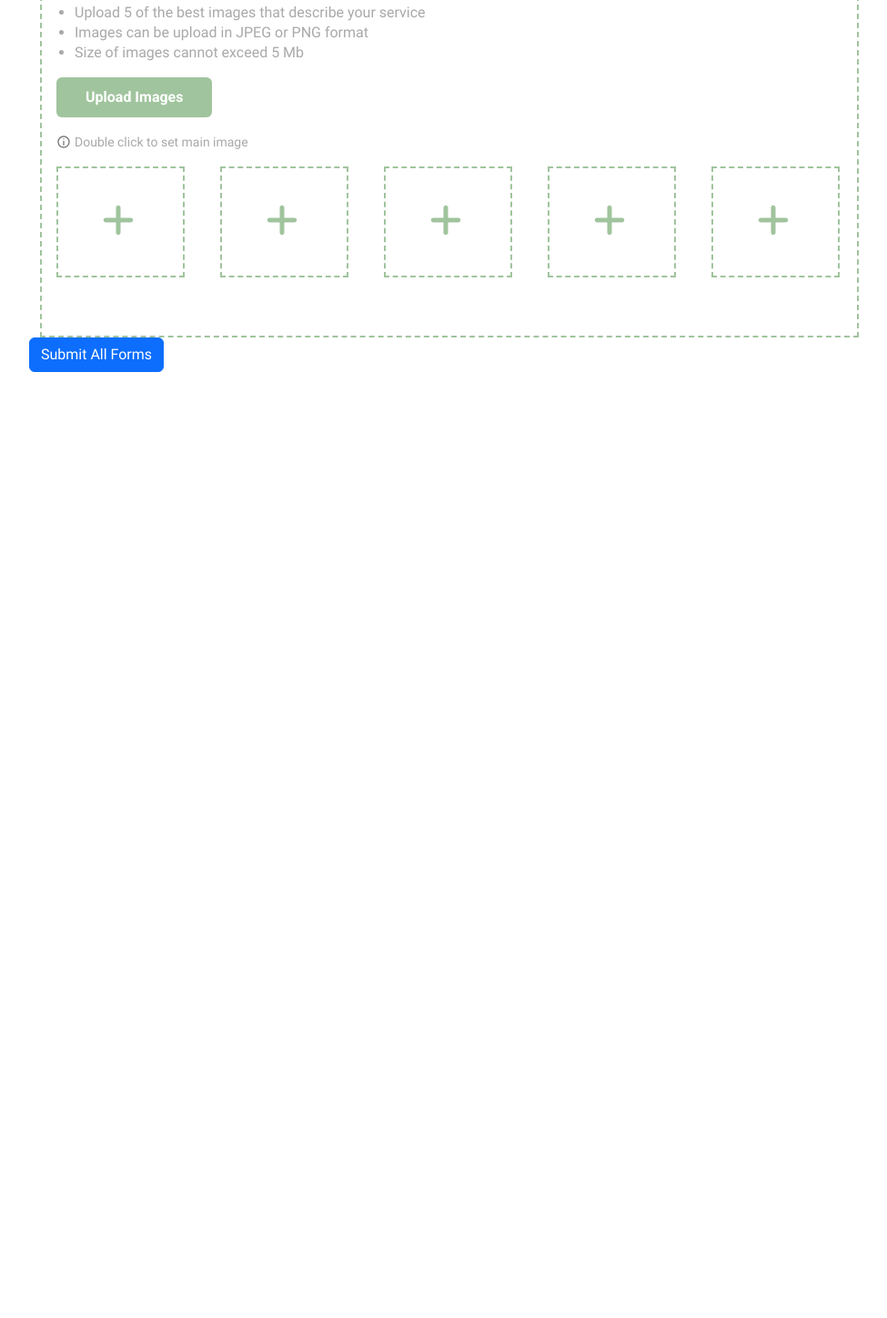
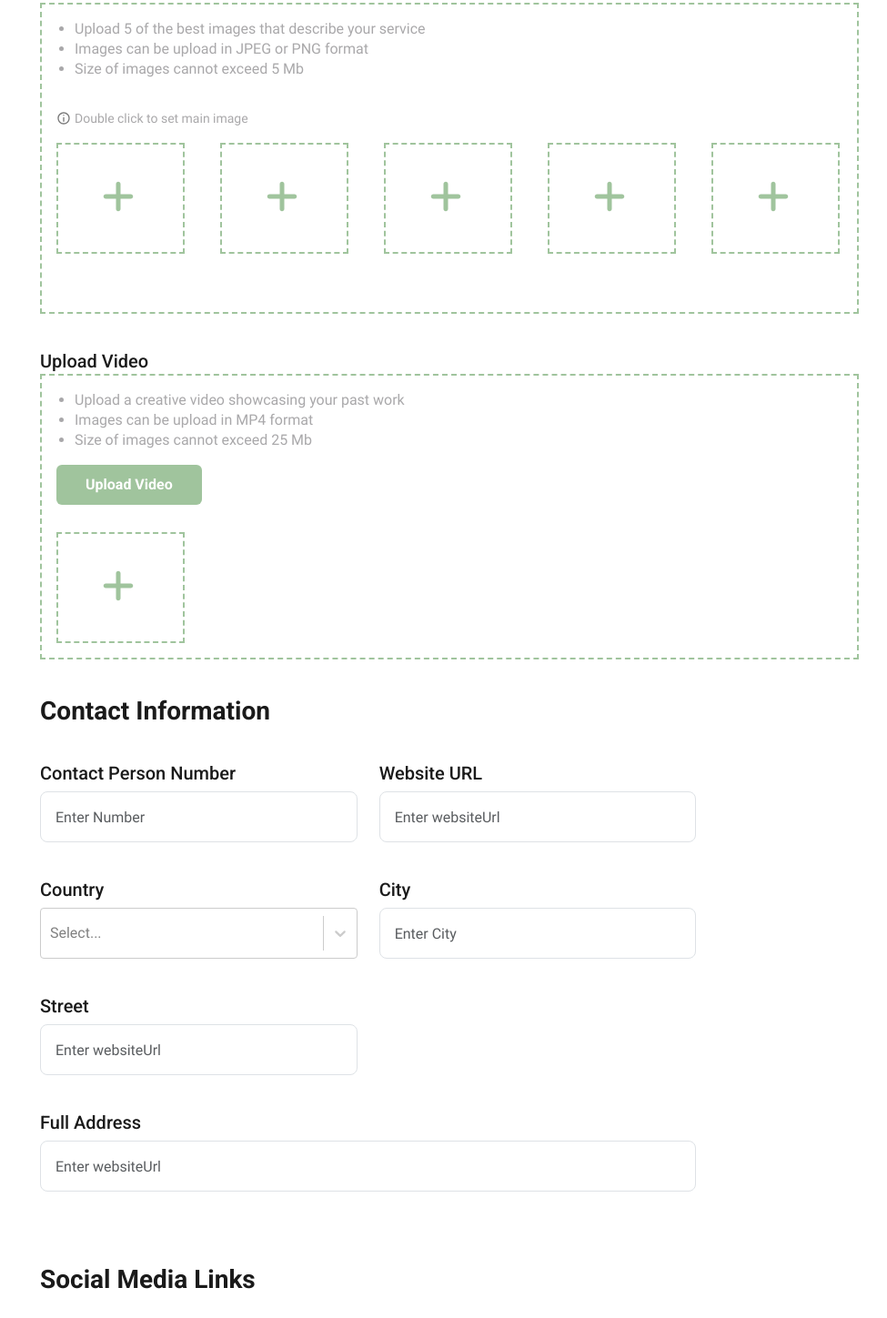
Before and after one commit to nob786/vendorapp, a React (Vite) app in the folder client/: page /post-ad in a window 1280 px wide. Shown: the part 1330-2779 px from the top of the page at 91% size, without its empty margins (118-1093 px from the left). Before the commit the page ends 1839 px from the top, so only its background shows below. Built offline with nearby package versions, Linux system fonts and the light colour scheme.

Commit message:
form with validations and country dropdown

```diff
--- a/client/src/components/ImageUploader/ImageUploader.jsx
+++ b/client/src/components/ImageUploader/ImageUploader.jsx
@@ -9,8 +9,10 @@ import {
 import InfoIcon from "../../assets/images/gg_info.svg";
 import "./ImageUploader.css";
 
-function ImageUploader() {
+function ImageUploader({ setparentImagesUploadedImages, imagesError, setImagesError }) {
   const [images, setImages] = useState(Array(5).fill(null));
+
+  console.log("imagesError imagesError imagesError", imagesError);
 
   const handleImagesUpload = (event, image) => {
     console.log({ images });
@@ -29,7 +31,9 @@ function ImageUploader() {
       };
       setImages(updatedImages);
     };
-
+    console.log("updatedImages inside image component", updatedImages);
+    setImagesError(false);
+    setparentImagesUploadedImages(updatedImages);
     reader.readAsDataURL(uploadedImage);
   };
 
@@ -37,11 +41,15 @@ function ImageUploader() {
     const updatedImages = [...images];
     updatedImages[index] = null;
     setImages(updatedImages);
+    setparentImagesUploadedImages(updatedImages);
   };
 
   return (
     <Container fluid style={{ marginTop: "30px" }}>
       <div className="roboto-medium-20px-body1" style={{ marginBottom: "25px" }}>Upload Images</div>
+
+      {imagesError
+        && <span className="text-danger">Atleast 1 photo is Required</span>}
       <div style={{ maxWidth: "900px", border: "2px dashed #A0C49D", padding: "16px" }}>
 
         <ul style={{ paddingLeft: "20px" }}>
@@ -59,14 +67,14 @@ function ImageUploader() {
           </li>
         </ul>
 
-        <Button
+        {/* <Button
           type="button"
           className="btn btn-success roboto-semi-bold-16px-information"
           style={{ paddingLeft: "2.5rem", paddingRight: "2.5rem", height: "44px" }}
           onClick={handleImagesUpload}
         >
           Upload Images
-        </Button>
+        </Button> */}
 
         <div className="d-flex align-items-center">
           <img
@@ -83,7 +91,7 @@ function ImageUploader() {
               <div className="mb-5">
                 {image !== null ? (
                   <div style={{
-                    position: "relative", border: "2px solid red", width: "145px", height: "126px",
+                    position: "relative", border: "2px dotted #386C34", width: "145px", height: "126px",
                   }}
                   >
                     <img
--- a/client/src/components/VideoUploader/VideoUploader.jsx
+++ b/client/src/components/VideoUploader/VideoUploader.jsx
@@ -3,7 +3,7 @@ import { FontAwesomeIcon } from "@fortawesome/react-fontawesome";
 import React, { useState } from "react";
 import { Button, Container } from "react-bootstrap";
 
-function VideoUploader() {
+function VideoUploader({ setparentVideoUploaded }) {
   const [video, setVideo] = useState(null);
 
   const handleVideoUpload = (event) => {
@@ -18,7 +18,8 @@ function VideoUploader() {
           previewURL: reader.result,
         });
       };
-
+      setparentVideoUploaded(uploadedVideo);
+      console.log("uploadedVideo", uploadedVideo);
       reader.readAsDataURL(uploadedVideo);
     } else {
       // Handle video size error
--- a/client/src/views/PostAd/ContactInformationForm.jsx
+++ b/client/src/views/PostAd/ContactInformationForm.jsx
@@ -2,10 +2,40 @@ import React from "react";
 import {
   Button, Col, Container, Form, Modal, Row,
 } from "react-bootstrap";
+import Select from "react-select";
+
+const countries = [
+  "Alba", "Arad", "Arges", "Bacau", "Bihor", "Bistrita-Nasaud",
+  "Botosani", "Braila", "Brasov", "Buzau", "Calarasi",
+  "Caras-Severin", "Cluj", "Constanta", "Covasna", "Dambovita",
+  "Dolj", "Galati", "Giurgiu", "Gorj", "Harghita",
+  "Hunedoara", "Ialomita", "Iasi", "Ilfov", "Maramures", "Mehedinti",
+  "Mures", "Neamt", "Olt", "Prahova", "Salaj", "Satu-Mare", "Sibiu",
+  "Suceava", "Teleorman", "Timis", "Tulcea", "Valcea", "Vaslui", "Vrancea",
+];
 
 function ContactInformationForm({
-  values, errors, touched, handleChange,
+  values,
+  errors,
+  touched,
+  selectedCountries,
+  setSelectedCountries,
+  handleChange,
+  handleBlur,
 }) {
+  const countryOptions = countries.map((country) => ({ value: country, label: country }));
+
+  const handleCountryChange = (selectedOptions) => {
+    const countryNames = selectedOptions.map((option) => option.value);
+    setSelectedCountries(countryNames);
+    // handleChange("companyInformation.country")(countryNames);
+    handleChange({
+      target: {
+        name: "contactInformation.country",
+        value: countryNames,
+      },
+    });
+  };
   // const handleSubmit = (values) => {
   //   console.log(values);
   // };
@@ -24,7 +54,7 @@ function ContactInformationForm({
             <Form.Control
               style={{ height: "56px" }}
               className="lg-input-small-text"
-              name="contact_number"
+              name="contactInformation.contact_number"
               type="text"
               size="lg"
               placeholder="Enter Number"
@@ -44,7 +74,7 @@ function ContactInformationForm({
             <Form.Control
               style={{ height: "56px" }}
               className="lg-input-small-text"
-              name="websiteUrl"
+              name="contactInformation.websiteUrl"
               type="text"
               size="lg"
               placeholder="Enter websiteUrl"
@@ -61,7 +91,7 @@ function ContactInformationForm({
       </Row>
       <Row className="mb-3">
         <Col lg={4}>
-          <Form.Group className="mb-4" controlId="form3Example3">
+          {/* <Form.Group className="mb-4" controlId="form3Example3">
             <Form.Label className="roboto-medium-20px-body1">Country</Form.Label>
             <Form.Select
               aria-label="Default select example"
@@ -69,17 +99,32 @@ function ContactInformationForm({
               name="county"
               value={values.country || ""}
               onChange={handleChange}
-              // onBlur={handleBlur}
               isValid={touched.country && !errors.country}
               isInvalid={touched.country && !!errors.country}
               className={errors.country ? "border-danger" : ""}
             >
               <option disabled selected value hidden="true">Select country</option>
             </Form.Select>
-            {/* <Form.Control.Feedback type="invalid"> */}
             <div className="text-danger" style={{ fontSize: "14px" }}>
               {errors.country}
             </div>
+          </Form.Group> */}
+
+          <Form.Group className="form-group mb-3" controlId="form3Example6">
+            <Form.Label className="roboto-medium-20px-body1">Country</Form.Label>
+            <Select
+              options={countryOptions}
+              isMulti
+              name="contactInformation.country"
+              value={countryOptions.filter((option) => selectedCountries.includes(option.value))}
+              onChange={handleCountryChange}
+              onBlur={handleBlur("contactInformation.country")}
+              className={errors?.country ? "border-danger country-field" : "country-field"}
+              classNamePrefix="select"
+            />
+            {errors?.country && (
+              <div className="text-danger">{errors.country}</div>
+            )}
           </Form.Group>
         </Col>
         <Col lg={4}>
@@ -88,7 +133,7 @@ function ContactInformationForm({
             <Form.Control
               style={{ height: "56px" }}
               className="lg-input-small-text"
-              name="city"
+              name="contactInformation.city"
               type="text"
               size="lg"
               placeholder="Enter City"
@@ -110,7 +155,7 @@ function ContactInformationForm({
             <Form.Control
               style={{ height: "56px" }}
               className="lg-input-small-text"
-              name="street"
+              name="contactInformation.street"
               type="text"
               size="lg"
               placeholder="Enter websiteUrl"
@@ -132,7 +177,7 @@ function ContactInformationForm({
             <Form.Control
               style={{ height: "56px" }}
               className="lg-input-small-text"
-              name="fullAddress"
+              name="contactInformation.fullAddress"
               type="text"
               size="lg"
               placeholder="Enter websiteUrl"
--- a/client/src/views/PostAd/PostAd.css
+++ b/client/src/views/PostAd/PostAd.css
@@ -13,3 +13,7 @@
 .form-select option {
   border: 3px solid red !important;
 }
+
+.country-field .select__control {
+  height: 56px;
+}
--- a/client/src/views/PostAd/PostAd.jsx
+++ b/client/src/views/PostAd/PostAd.jsx
@@ -38,40 +38,93 @@ function PostAd() {
   const { Formik } = formik;
 
   const [selectedCountries, setSelectedCountries] = useState([]);
-  const [initialImages, setInitialImages] = useState(Array(5).fill(null));
+  const [selectedCountriesforContactInformation, setSelectedCountriesforContactInformation] = useState([]);
+  const [uploadedImages, setUploadedImages] = useState(Array(5).fill(null));
+  const [imagesError, setImagesError] = useState(false);
+  const [uploadedVideos, setUploadedVideos] = useState(Array(5).fill(null));
 
   const handleSubmitAllForms = (values) => {
-    // console.log("selectedCountries", selectedCountries);
-    // const form1IsValid = CompanyInformationRef.current.isValid;
-    // const form2IsValid = ContactInformationRef.current.isValid;
-
-    // if (form1IsValid && form2IsValid) {
-    //   const formData1 = CompanyInformationRef.current.values;
-    //   const formData2 = ContactInformationRef.current.values;
-
-    // Perform any additional processing or API calls with the form data from both forms
-    console.log("values-------------------------------------------------:", values);
+    const newObj = {
+      ...values,
+      imageUploader: {
+        images: uploadedImages,
+      },
+      VideoUploader: {
+        videos: uploadedVideos,
+      },
+    };
+    console.log("newObj-------------------------------------------------:", newObj);
     // console.log("Form 2 data:", formData2);
     // }
   };
   const Schema = Yup.object().shape({
     companyInformation: Yup.object().shape({
-      // commercial_name: Yup.string().required("Commercial Name is required"),
-      // category: Yup.string().required("Category is required"),
-      // sub_category: Yup.string().required("Sub-category is required"),
-      // sub_category: Yup.string().required("Sub-category is required"),
-      // description: Yup.string().required("Description is required"),
-      // country: Yup.string().required("Country is required"),
+      commercial_name: Yup.string().required("Commercial Name is required"),
+      category: Yup.string().required("Category is required"),
+      sub_category: Yup.string().required("Sub-category is required"),
+      description: Yup.string()
+        .max(2000, "Must be at most 2000 characters")
+        .matches(
+          /^[a-zA-Z0-9.,;:'"/?!@&*()^+\-|\s]+$/,
+          'Only letters, digits, ".,;:\'/?!@&*()^+-|" signs, and spaces are allowed',
+        ),
+      // .required("Required"),
       country: Yup.array().min(1, "country is required"),
     }),
-    // contactInformation: Yup.object().shape({
-    //   websiteUrl: Yup.string().required("Website URL is required"),
-    //   county: Yup.string().required("County is required"),
-    //   city: Yup.string().required("City is required"),
-    //   street: Yup.string().required("Street is required"),
-    //   contact_number: Yup.string().required("Contact Number is required"),
-    //   fullAddress: Yup.string().required("Full Address is required"),
-    // }),
+    contactInformation: Yup.object().shape({
+      websiteUrl: Yup.string()
+        .max(30, "Must be at most 30 characters")
+        .matches(
+          /^[a-zA-Z0-9.\-+_]+$/,
+          'Only letters, digits, ".", "-", "+", and "_" signs are allowed',
+        ),
+      county: Yup.array().min(1, "country is required"),
+      city: Yup.string()
+        .max(25, "Must be at most 25 characters")
+        .matches(
+          /^[a-zA-Z\s-]+$/,
+          'Only letters, spaces, and "-" sign are allowed',
+        )
+        .required("Required"),
+      street: Yup.string()
+        .max(35, "Must be at most 25 characters")
+        .matches(
+          /^[a-zA-Z\s-]+$/,
+          'Only letters, spaces, and "-" sign are allowed',
+        )
+        .required("Required"),
+      contact_number: Yup.string()
+        .max(10, "Must be at most 10 characters")
+        .matches(
+          /^[a-zA-Z0-9\-/]+$/,
+          'Only digits, letters, "-" and "/" signs are allowed',
+        )
+        .required("Required"),
+      fullAddress: Yup.string()
+        .max(70, "Must be at most 70 characters")
+        .matches(
+          /^[a-zA-Z0-9",\-./\s]+$/,
+          'Only letters, ",-./" signs, spaces, and digits are allowed',
+        )
+        .required("Full Address is required"),
+    }),
+    SocialMedia: Yup.object().shape({
+      facebookURL: Yup.string()
+        .max(40, "Must be 40 characters or less")
+        .matches(/^[a-zA-Z0-9!@*&();'":|,.<>?/\\]+$/, "Invalid characters"),
+      instagramURL: Yup.string()
+        .max(40, "Must be 40 characters or less")
+        .matches(/^[a-zA-Z0-9!@*&();'":|,.<>?/\\]+$/, "Invalid characters"),
+      youtubeURL: Yup.string()
+        .max(40, "Must be 40 characters or less")
+        .matches(/^[a-zA-Z0-9!@*&();'":|,.<>?/\\]+$/, "Invalid characters"),
+      tiktokURL: Yup.string()
+        .max(40, "Must be 40 characters or less")
+        .matches(/^[a-zA-Z0-9!@*&();'":|,.<>?/\\]+$/, "Invalid characters"),
+      twitterURL: Yup.string()
+        .max(40, "Must be 40 characters or less")
+        .matches(/^[a-zA-Z0-9!@*&();'":|,.<>?/\\]+$/, "Invalid characters"),
+    }),
     // Images: Yup.object().shape({
     //   image1: Yup.string().required("Image 1 is required"),
     //   Image2: Yup.string().required("Image 2 is required"),
@@ -89,22 +142,39 @@ function PostAd() {
     contactInformation: {
       contact_number: "",
       websiteUrl: "",
-      county: "",
+      country: [],
       city: "",
       street: "",
       fullAddress: "",
     },
-    Images: {
-      images: initialImages,
+    SocialMedia: {
+      facebookURL: "",
+      instagramURL: "",
+      youtubeURL: "",
+      tiktokURL: "",
+      twitterURL: "",
     },
   };
 
   const validate = (values) => {
     const errors = {};
 
+    const isAnyValueNotNull = uploadedImages.some((value) => value !== null);
+
+    if (!isAnyValueNotNull) {
+      setImagesError(true);
+    }
+
     if (!values.companyInformation.country || values.companyInformation.country.length === 0) {
       errors.companyInformation = {
         ...errors.companyInformation,
+        country: "Please select at least one country.",
+      };
+    }
+
+    if (!values.contactInformation.country || values.contactInformation.country.length === 0) {
+      errors.contactInformation = {
+        ...errors.contactInformation,
         country: "Please select at least one country.",
       };
     }
@@ -114,10 +184,17 @@ function PostAd() {
     return errors;
   };
 
-  // const handleSubmitAllForms = (values) => {
-  //   // Handle submission with the combined form data
-  //   console.log('All Form Data:', values);
-  // };
+  const handleImageUpdates = (images) => {
+    setUploadedImages(images);
+  };
+
+  const handleVideoUpload = (videos) => {
+    setUploadedVideos(videos);
+  };
+
+  const handleClickSubmit = () => {
+    console.log("submit clickedddddddddddd");
+  };
 
   return (
     <div>
@@ -179,8 +256,8 @@ function PostAd() {
             }) => (
               <Form noValidate onSubmit={handleSubmit}>
 
-                {console.log("valuesvalues", values.companyInformation)}
-                {console.log("selectedCountries", selectedCountries)}
+                {console.log("valuesvalues", values)}
+                {console.log("uploadedImages", uploadedImages)}
 
                 <CompanyInformation
                   values={values.companyInformation}
@@ -192,20 +269,35 @@ function PostAd() {
                   handleBlur={handleBlur}
                 />
 
-                <ImageUploader />
+                <ImageUploader
+                  // parentImages={values.imageUploader.images}
+                  setparentImagesUploadedImages={handleImageUpdates}
+                  imagesError={imagesError}
+                  setImagesError={setImagesError}
+                />
 
-                {/* <VideoUploader /> */}
+                <VideoUploader
+                  setparentVideoUploaded={handleVideoUpload}
+                />
 
-                {/* <ContactInformationForm
+                <ContactInformationForm
                   values={values.contactInformation}
-                  errors={errors.contactInformation}
-                  touched={touched.contactInformation}
+                  errors={errors.contactInformation ?? errors}
+                  touched={touched.contactInformation ?? touched}
+                  selectedCountries={selectedCountriesforContactInformation}
+                  setSelectedCountries={setSelectedCountriesforContactInformation}
                   handleChange={handleChange}
-                /> */}
+                  handleBlur={handleBlur}
+                />
 
-                {/* <SocialMediaForm /> */}
+                <SocialMediaForm
+                  values={values.SocialMedia}
+                  errors={errors.SocialMedia ?? errors}
+                  touched={touched.SocialMedia ?? touched}
+                  handleChange={handleChange}
+                />
 
-                {/* <ServicesOffered /> */}
+                <ServicesOffered />
 
                 {/* <div>
                   <div className="text-center text-lg-start mt-4 pt-2">
@@ -220,12 +312,19 @@ function PostAd() {
                       </div>
                     </div> */}
 
+                <div style={{ paddingBottom: "300px" }} />
                 {/* disabled={!isValid} */}
-                <Button type="submit">
+                <Col className="d-flex justify-content-end" style={{ marginRight: "150px" }}>
+                  <Button
+                    type="submit"
+                    onClick={handleClickSubmit}
+                    className="btn btn-success roboto-semi-bold-16px-information btn-lg"
+                  >
                     Submit All Forms
                   </Button>
+                </Col>
 
-                <div style={{ paddingBottom: "100px" }} />
+                <div style={{ paddingBottom: "200px" }} />
               </Form>
             )}
           </Formik>
```
Also changed, not shown: client/src/views/PostAd/CompanyInformation.jsx (+14 -9 lines), client/src/views/PostAd/SocialMediaForm.jsx (+16 -66 lines). Lines whose indentation alone changed are shown as unchanged.
